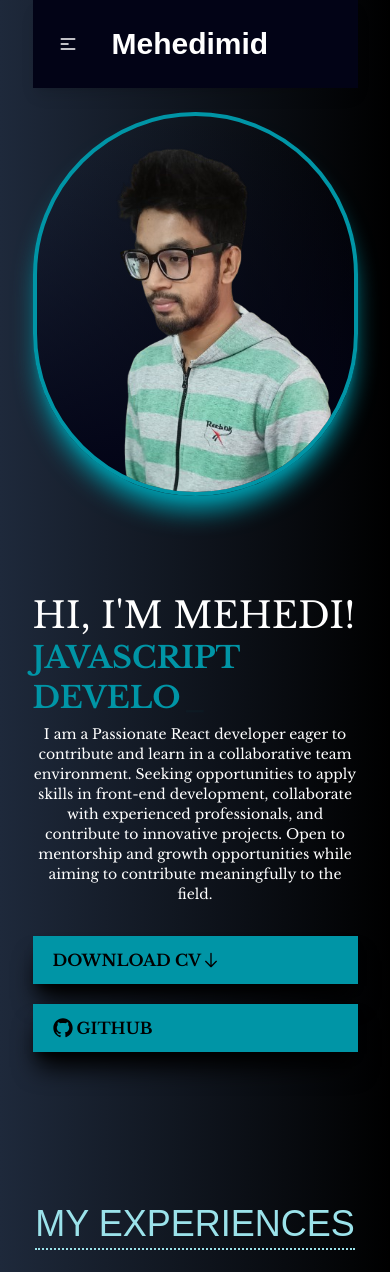
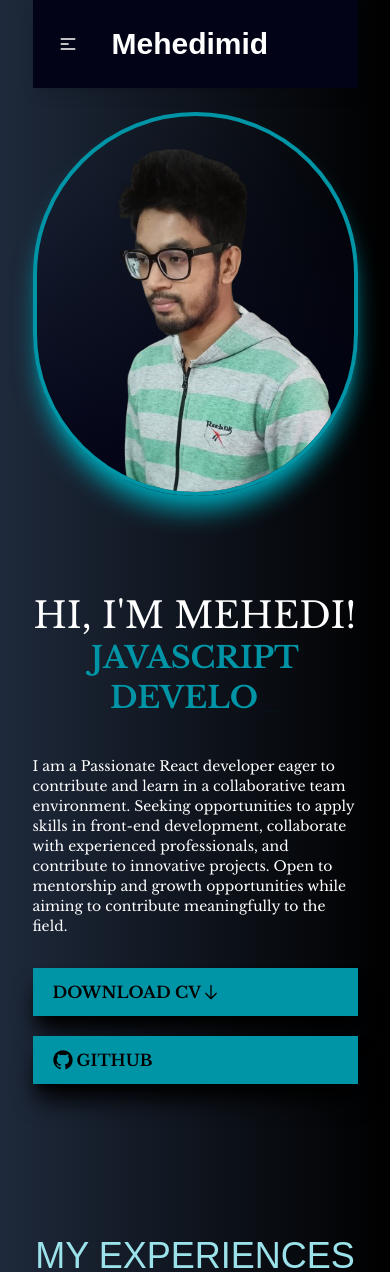
Before and after one commit to Mehedimid/my-portfolio, a React (Vite) app: page / in a window 390 px wide. Shown: the top 1272 px of the page. Built offline with nearby package versions, Linux system fonts and the light colour scheme; a web font is replaced by a local one.

Commit message:
edited in education

```diff
--- a/src/Pages/about/About.jsx
+++ b/src/Pages/about/About.jsx
@@ -17,13 +17,13 @@ import { IoLogoFirebase } from "react-icons/io5";
 
 function About(props) {
   return (
-    <div className="py-28">
+    <div className="py-28 text-white ">
       <div className="mb-16">
         {" "}
         <Title>about me</Title>
       </div>
 
-      <div className="min-h-screen flex gap-5 flex-col justify-center items-center md:flex-row lg:w-10/12 mx-auto ">
+      <div className=" flex gap-5 flex-col md:flex-row justify-center items-center  lg:w-10/12 mx-auto ">
         {/*=== left side div === */}
         <div className="md:w-1/2  ">
           <div className="flex justify-center items-center pb-5">
@@ -86,9 +86,9 @@ function About(props) {
 
           {/* education div  */}
           <div className="my-5 bg-[#020316] p-5 shadow shadow-sky-500">
-            <div className="text-sky-300 font-bold">
-              <h2 className="text-center text-xl">EDUCATION</h2>
-              <div className="text-white font-normal text-center text-sm space-y-2 py-2">
+            <div>
+              <h2 className="common-title">EDUCATION</h2>
+              <div className="font-normal text-center text-sm space-y-2 py-2">
                 <p className="text-lg my-3"> Under Graduation</p>
                 <p> BBA In Accounting, 4th year </p>
                 <p>National University, BANGLADESH,</p>
--- a/src/Pages/home/Header.jsx
+++ b/src/Pages/home/Header.jsx
@@ -37,9 +37,9 @@ const generateAndDownloadPDF = () => {
           {/* content div  */}
           <div className="lg:w-1/2 ">
             <div className="md:mx-5">
-              <div className="App text-4xl">
+              <div className="App text-4xl text-center lg:text-start">
                 <h1
-                className="h-44"
+                className="h-52 md:h-44"
                   style={{
                     paddingTop: "5rem",
                     margin: "auto 0",
@@ -60,7 +60,7 @@ const generateAndDownloadPDF = () => {
                 </h1>
               </div>
 
-              <p className=" py-8 text-center text-sm md:text-start">
+              <p className=" py-8  text-sm ">
                 I am a Passionate React developer eager to contribute and learn
                 in a collaborative team environment. Seeking opportunities to
                 apply skills in front-end development, collaborate with
@@ -68,7 +68,7 @@ const generateAndDownloadPDF = () => {
                 projects. Open to mentorship and growth opportunities while
                 aiming to contribute meaningfully to the field.
               </p>
-              <div className="flex flex-col md:flex-row gap-5">
+              <div className="flex flex-col md:flex-row gap-5 justify-center lg:justify-start">
                 <button onClick={generateAndDownloadPDF}  className="common-btn uppercase">
                   {" "}
                   <span className="flex items-center">
--- a/src/index.css
+++ b/src/index.css
@@ -29,6 +29,8 @@
 
 
 /* -------------common -------------- */
+.common-title{@apply text-center text-xl text-sky-300 font-bold}
+
 .common-social-btn {@apply rounded-full border-t-0 hover:text-xl border-4 px-4 py-2 border-sky-600 text-white}
 
 .common-input {@apply bg-[#020316] text-white border-[#0095A6] border-b-2  my-5 p-5}
```
